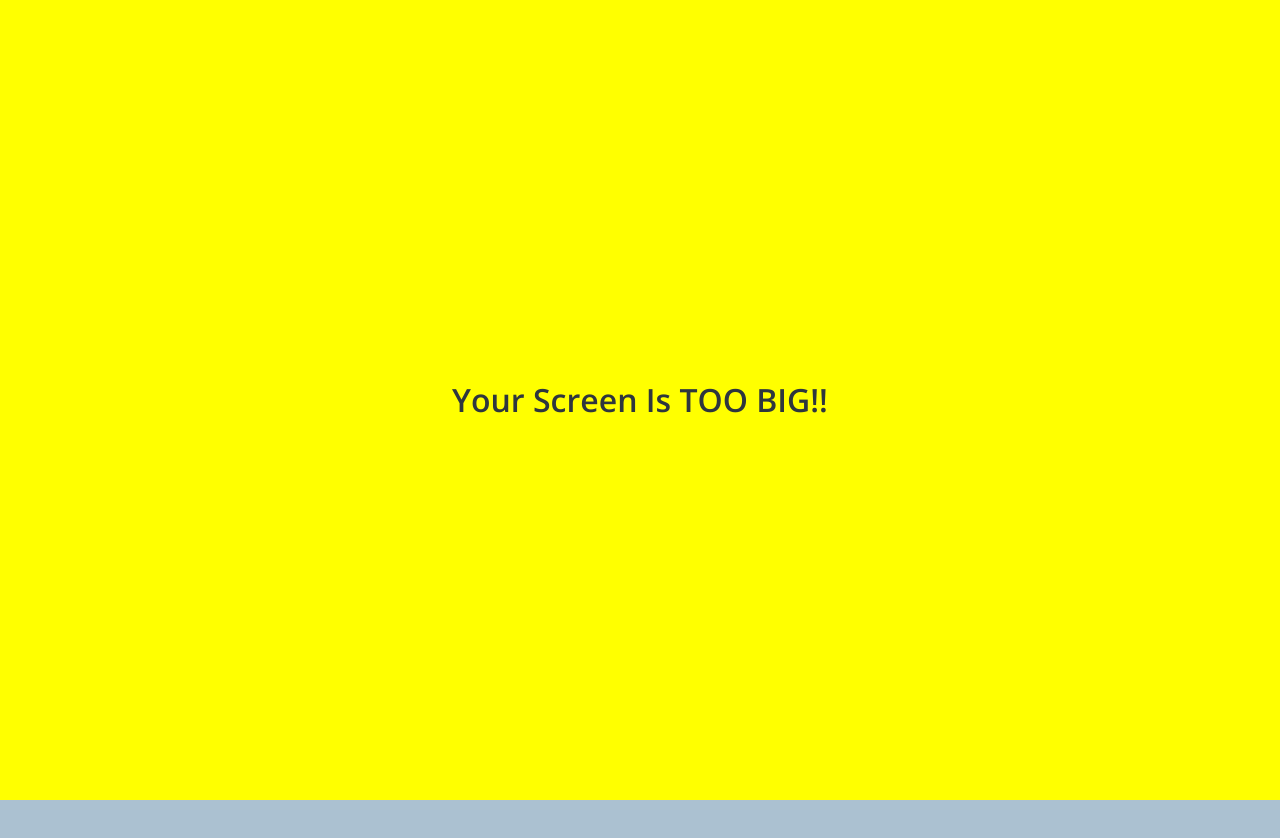
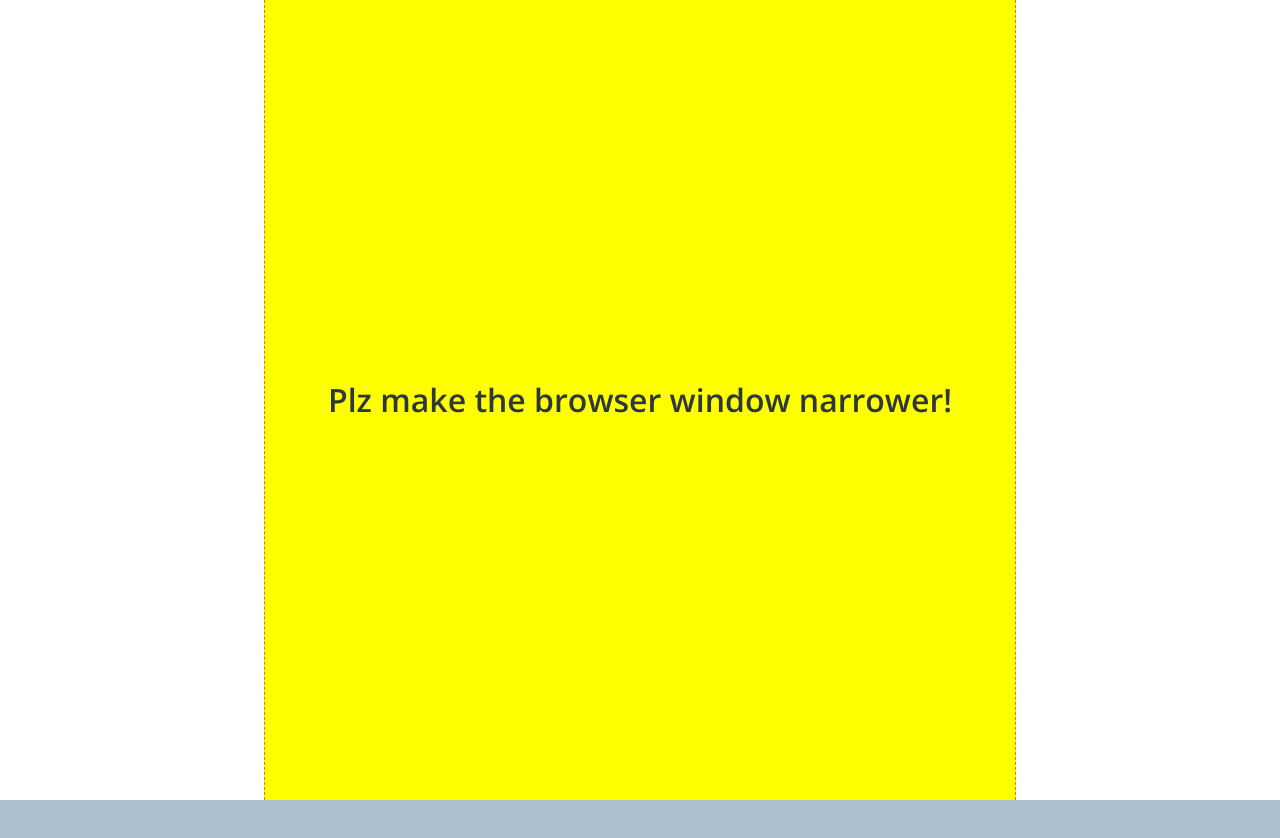
Before and after one commit to chamm99/clonecoding1, a plain HTML site: page chat.html in a window 1280 px wide. Shown: the top 838 px of the page. Drawn offline with nearby package versions, Linux system fonts and the light colour scheme.

Commit message:
width limit update

```diff
--- a/chat.html
+++ b/chat.html
@@ -74,7 +74,7 @@
       </div>
     </form>
     <div id="no-mobile">
-      <span>Your Screen Is TOO BIG!!</span>
+      <span>Plz make the browser window narrower!</span>
     </div>
     <script
       src="https://kit.fontawesome.com/d420970bf1.js"
--- a/css/components/no-mobie.css
+++ /dev/null
@@ -1,17 +0,0 @@
-#no-mobile {
-  position: absolute;
-  z-index: 99;
-  height: 100vh;
-  width: 100vw;
-  background-color: yellow;
-  display: flex;
-  top: 0;
-  justify-content: center;
-  align-items: center;
-  font-size: 32px;
-}
-@media screen and (max-width: 750px) {
-  #no-mobile {
-    display: none;
-  }
-}
--- /dev/null
+++ b/css/components/no-mobile.css
@@ -0,0 +1,27 @@
+#no-mobile {
+  position: absolute;
+  z-index: 99;
+  height: 100vh;
+  width: 100vw;
+  background-color: white;
+  display: flex;
+  top: 0;
+  justify-content: center;
+  align-items: center;
+  font-size: 32px;
+}
+#no-mobile span {
+  background-color: yellow;
+  display: flex;
+  justify-content: center; /* Horizontally center */
+  align-items: center; /* Vertically center */
+  border-right: dashed 0.5px tomato;
+  border-left: dashed 0.5px tomato;
+  width: 750px;
+  height: 100vh; /* Fixed size */
+}
+@media screen and (max-width: 750px) {
+  #no-mobile {
+    display: none;
+  }
+}
--- a/css/style.css
+++ b/css/style.css
@@ -10,7 +10,7 @@
 @import "components/badge.css";
 @import "components/icon-row.css";
 @import "components/alt-screen-header.css";
-@import "components/no-mobie.css";
+@import "components/no-mobile.css";
 
 /* Screens */
 @import "screens/login.css";
```
Also changed, not shown: chats.html (+1 -1 lines), find.html (+1 -1 lines), friends.html (+1 -1 lines), index.html (+1 -1 lines), more.html (+1 -1 lines), settings.html (+1 -1 lines).
